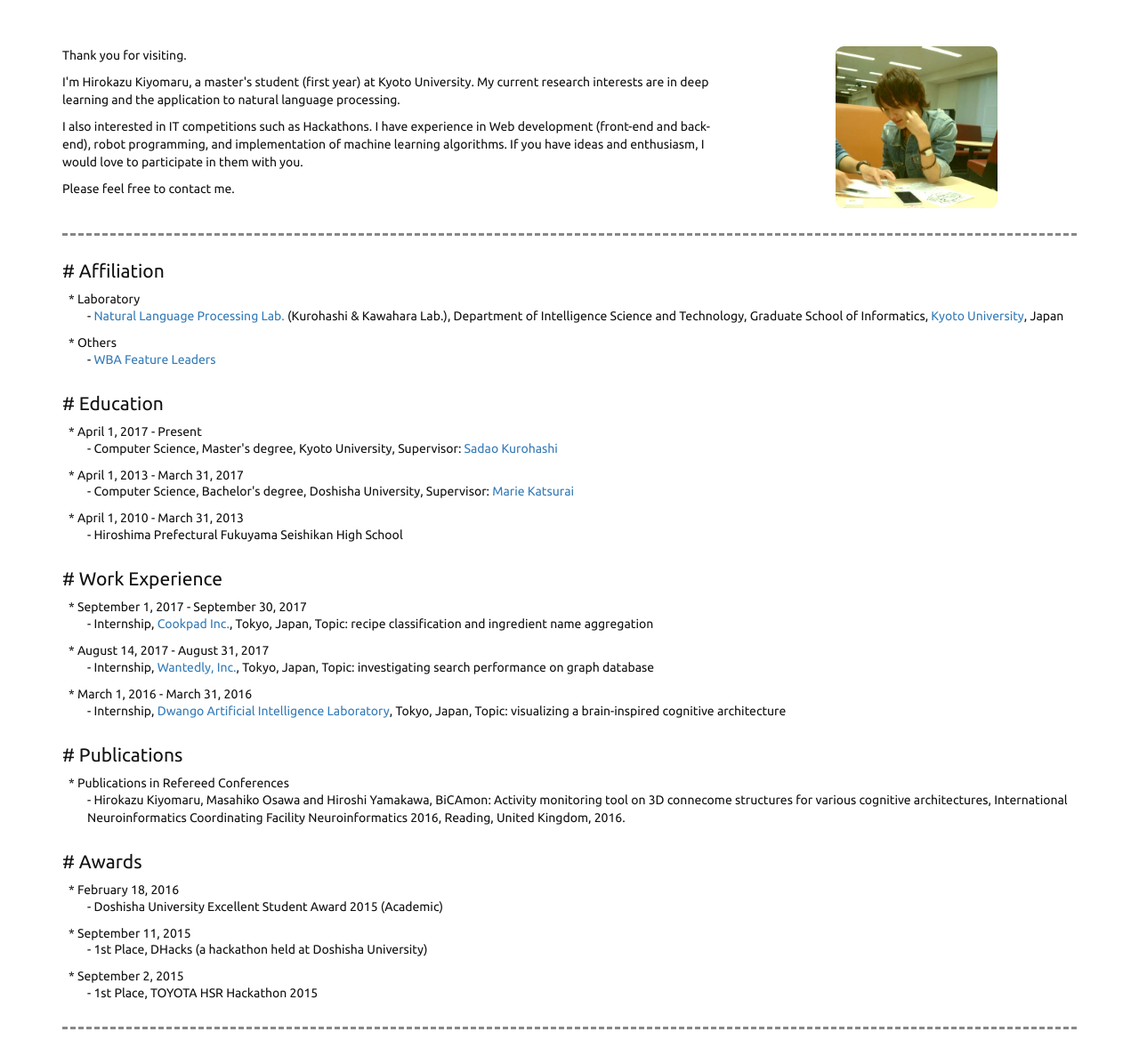
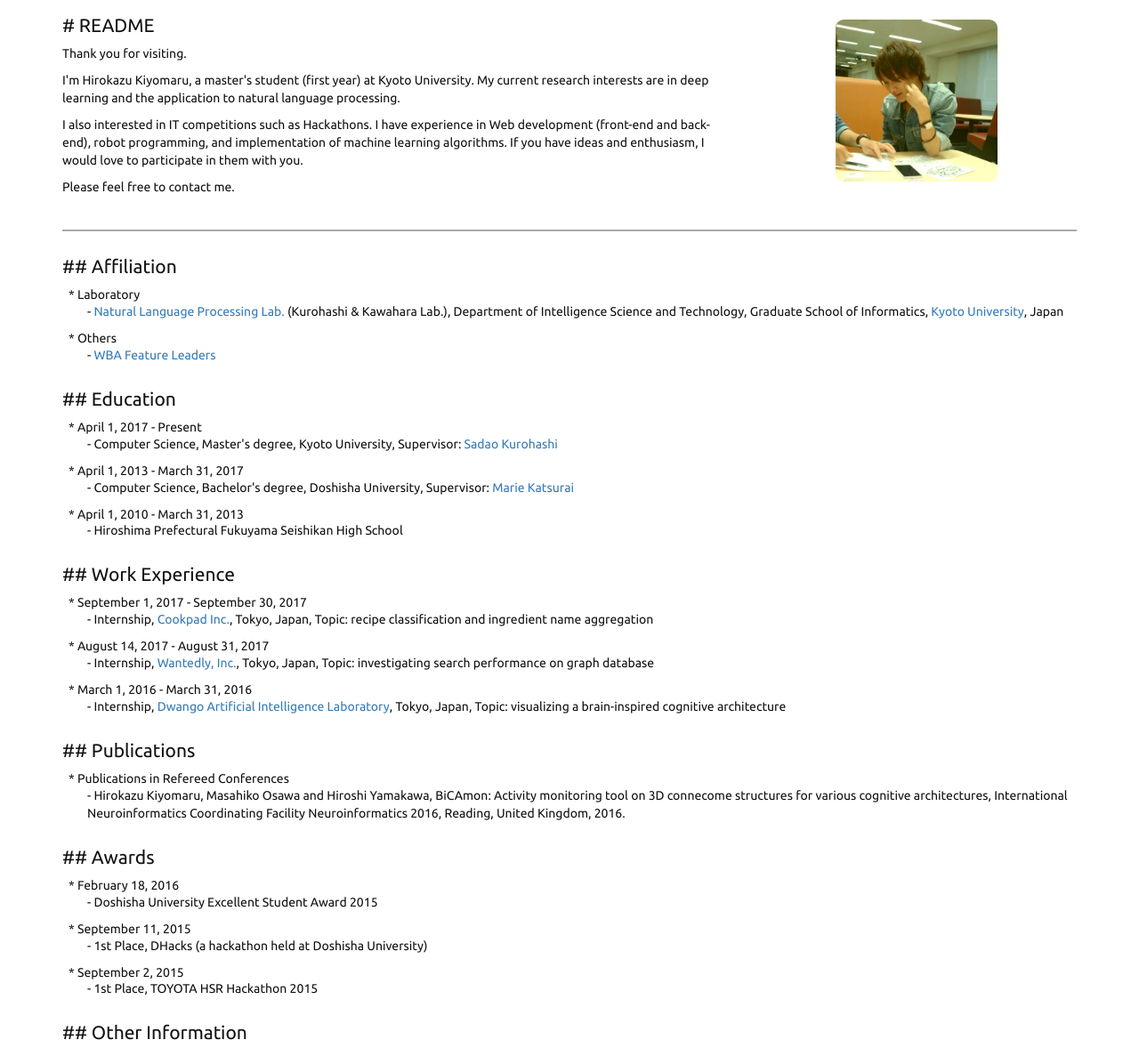
Before and after one commit to hkiyomaru/hirokazukiyomaru.com, a website: page source/index.html in a window 1280 px wide. Shown: the part 60-1238 px from the top of the page at 89% size. Drawn offline with nearby package versions, Linux system fonts and the light colour scheme; files that its build step writes are made by us from their sources.

Commit message:
update styles

```diff
--- a/source/index.html
+++ b/source/index.html
@@ -20,11 +20,12 @@
     <div class="container">
       <!-- Profile -->
       <div class="profile row">
-        <div class="portrait col-sm-4 col-sm-push-8">
+        <div class="portrait hidden-xs col-sm-4 col-sm-push-8">
           <img src="images/kiyomaru.jpg" alt="Hirokazu Kiyomaru">
         </div>
-        <div class="selfintroduction col-sm-8 col-sm-pull-4">
-          <div class="text">
+        <div class="selfintroduction col-xs-12 col-sm-8 col-sm-pull-4">
+          <div>
+            <h2># README</h2>
             <p>
               Thank you for visiting.
             </p>
@@ -49,7 +50,7 @@
       <!-- Main contents -->
       <div class="main">
         <section>
-          <h2># Affiliation</h2>
+          <h2>## Affiliation</h2>
           <p class="parent">* Laboratory</p>
           <p class="child">- <a href="http://nlp.ist.i.kyoto-u.ac.jp/EN/">Natural Language Processing Lab.</a> (Kurohashi &amp; Kawahara Lab.), Department of Intelligence Science and Technology, Graduate School of Informatics, <a href="http://www.kyoto-u.ac.jp/en">Kyoto University</a>, Japan</p>
           <p class="parent">* Others</p>
@@ -57,7 +58,7 @@
         </section>
 
         <section>
-          <h2># Education</h2>
+          <h2>## Education</h2>
           <p class="parent">* April 1, 2017 - Present</p>
           <p class="child">- Computer Science, Master's degree, Kyoto University, Supervisor: <a href="http://nlp.ist.i.kyoto-u.ac.jp/member/kuro/index.html">Sadao Kurohashi</a></p>
           <p class="parent">* April 1, 2013 - March 31, 2017</p>
@@ -67,7 +68,7 @@
         </section>
 
         <section>
-          <h2># Work Experience</h2>
+          <h2>## Work Experience</h2>
           <p class="parent">* September 1, 2017 - September 30, 2017</p>
           <p class="child">- Internship, <a href="https://info.cookpad.com/en">Cookpad Inc.</a>, Tokyo, Japan, Topic: recipe classification and ingredient name aggregation</p>
           <p class="parent">* August 14, 2017 - August 31, 2017</p>
@@ -77,19 +78,27 @@
         </section>
 
         <section>
-          <h2># Publications</h2>
+          <h2>## Publications</h2>
           <p class="parent">* Publications in Refereed Conferences</p>
           <p class="child">- Hirokazu Kiyomaru, Masahiko Osawa and Hiroshi Yamakawa, BiCAmon: Activity monitoring tool on 3D connecome structures for various cognitive architectures, International Neuroinformatics Coordinating Facility Neuroinformatics 2016, Reading, United Kingdom, 2016.</p>
         </section>
 
         <section>
-          <h2># Awards</h2>
+          <h2>## Awards</h2>
           <p class="parent">* February 18, 2016</p>
-          <p class="child">- Doshisha University Excellent Student Award 2015 (Academic)</p>
+          <p class="child">- Doshisha University Excellent Student Award 2015</p>
           <p class="parent">* September 11, 2015</p>
           <p class="child">- 1st Place, DHacks (a hackathon held at Doshisha University)</p>
           <p class="parent">* September 2, 2015</p>
           <p class="child">- 1st Place, TOYOTA HSR Hackathon 2015</p>
+        </section>
+
+        <section>
+          <h2>## Other Information</h2>
+          <p class="parent">* Programming languages</p>
+          <p class="child">- Python, Ruby, Go, C, C++, Java, JavaScript, Lua</p>
+          <p class="parent">* Platforms</p>
+          <p class="child">- Linux (Ubuntu), mac OS</p>
         </section>
       </div>
 
--- a/source/stylesheets/_style.scss
+++ b/source/stylesheets/_style.scss
@@ -41,10 +41,13 @@ header {
 
 // profile
 .profile {
-	margin-top: 2em;
+	display: flex;
 	margin-bottom: 2em;
+	.selfintroduction {
+		display: flex;
+		text-align: left;
+	}
 	.portrait {
-		margin-top: 2em;
 		display: flex;
 		justify-content: center;
 		align-items: center;
@@ -53,10 +56,6 @@ header {
 			width: 90%;
 			max-width: 13em;
 		}
-	}
-	.selfintroduction {
-		margin-top: 2em;
-		text-align: left;
 	}
 }
 
@@ -94,7 +93,7 @@ footer {
 
 // horizontal rule
 hr {
-	border-top: 3px dashed $default_hr_color;
+	border-top: 2px solid $default_hr_color;
 }
 
 // font-awesome
--- a/source/stylesheets/_variables.scss
+++ b/source/stylesheets/_variables.scss
@@ -1,3 +1,3 @@
 $default_font_color: #111;
-$default_hr_color: #888;
+$default_hr_color: #aaa;
 $header_background_color: #24292e;
```
